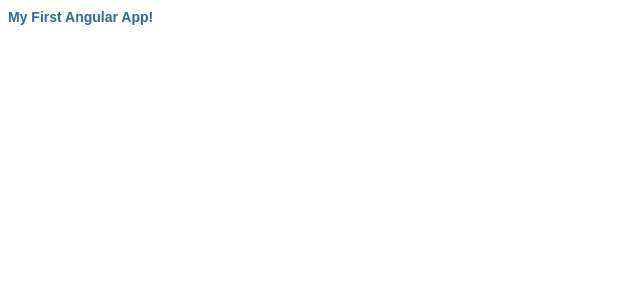
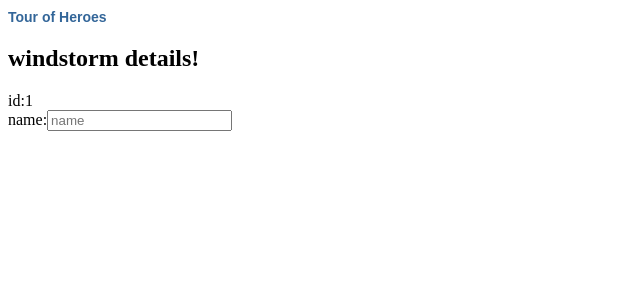
Before and after one commit to taoxiaofeng/my-app, an Angular app: page / in a window 1280 px wide. Shown: the top 300 px of the page, without its empty margins (0-640 px from the left). Built offline with nearby package versions, Linux system fonts and the light colour scheme.

Commit message:
Individual data binding

```diff
--- a/src/app/app.component.html
+++ b/src/app/app.component.html
@@ -1,3 +1,9 @@
-<h1>
-  {{title}}
-</h1>
+<h1>{{title}}</h1>
+<h2>{{hero.name}} details!</h2>
+<div>
+    <label>id:</label>{{hero.id}}
+</div>
+<div>
+    <label>name:</label>
+    <input type="text" name="{{hero.name}}" value="" placeholder="name">
+</div>
--- a/src/app/app.component.ts
+++ b/src/app/app.component.ts
@@ -1,10 +1,16 @@
 import { Component } from '@angular/core';
+import { Hero } from './hero';
 
 @Component({
   selector: 'app-root',
   templateUrl: './app.component.html',
   styleUrls: ['./app.component.css']
 })
+
 export class AppComponent {
-  title = 'My First Angular App!';
+  title = 'Tour of Heroes';
+  hero: Hero = {
+    id: 1,
+    name: 'windstorm'
+  }
 }
--- /dev/null
+++ b/src/app/hero.ts
@@ -0,0 +1,4 @@
+export class Hero {
+  id: number;
+  name: string;
+}
```
